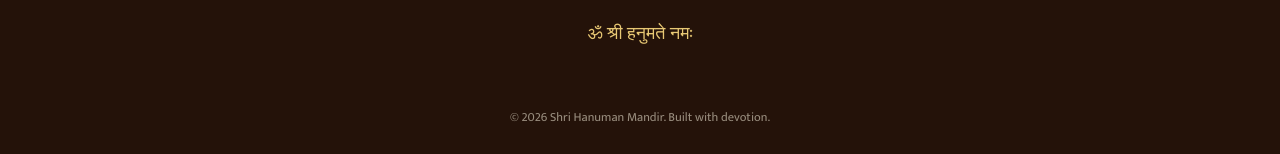
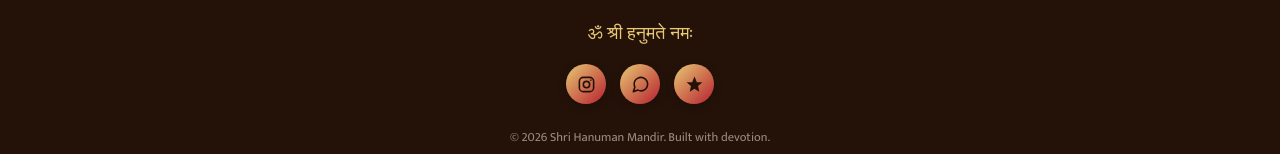
Before and after one commit to bhuvneshwar02/panchwatihanumanmandir, a React (Vite) app: page / in a window 1280 px wide. Shown: the part 7389-7543 px from the top of the page. Built offline with nearby package versions, Linux system fonts and the light colour scheme; a web font is replaced by a local one.

Commit message:
Update App.css

```diff
--- a/src/App.css
+++ b/src/App.css
@@ -541,6 +541,33 @@
   margin-top: 8px;
 }
 
+.social-icons {
+  display: flex;
+  justify-content: center;
+  gap: 14px;
+  margin: 4px 0;
+}
+.social-icons__link {
+  display: flex;
+  align-items: center;
+  justify-content: center;
+  width: 40px;
+  height: 40px;
+  border-radius: 50%;
+  color: var(--ink);
+  background: linear-gradient(135deg, var(--gold-bright), var(--vermilion));
+  box-shadow: 0 2px 8px rgba(0, 0, 0, 0.25);
+  transition: transform 0.2s ease, box-shadow 0.2s ease;
+}
+.social-icons__link:hover {
+  transform: translateY(-3px);
+  box-shadow: 0 6px 14px rgba(0, 0, 0, 0.35);
+}
+.social-icons__link svg {
+  width: 19px;
+  height: 19px;
+}
+
 .contact__actions {
   display: flex;
   flex-wrap: wrap;
```
